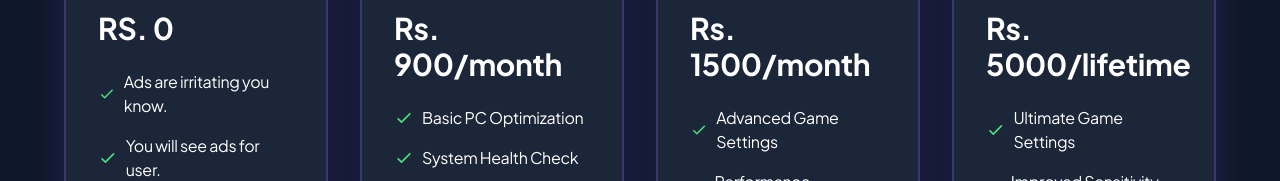
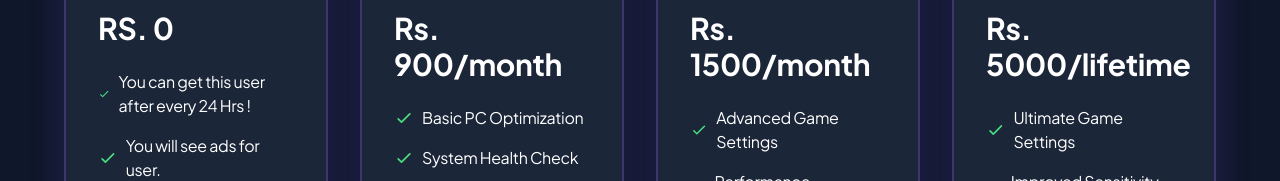
Before and after one commit to eren-6c/Website, a plain HTML site: page index.html in a window 1280 px wide. Shown: the part 1328-1509 px from the top of the page. Drawn offline with nearby package versions, Linux system fonts and the light colour scheme.

Commit message:
Update index.html

```diff
--- a/index.html
+++ b/index.html
@@ -87,7 +87,7 @@
                                 <path stroke-linecap="round" stroke-linejoin="round" stroke-width="2"
                                     d="M5 13l4 4L19 7"></path>
                             </svg>
-                            Ads are irritating you know.
+                            You can get this user after every 24 Hrs !
                         </li>
                         <li class="flex items-center">
                             <svg class="w-5 h-5 mr-2 text-green-400" fill="none" stroke="currentColor"
```
